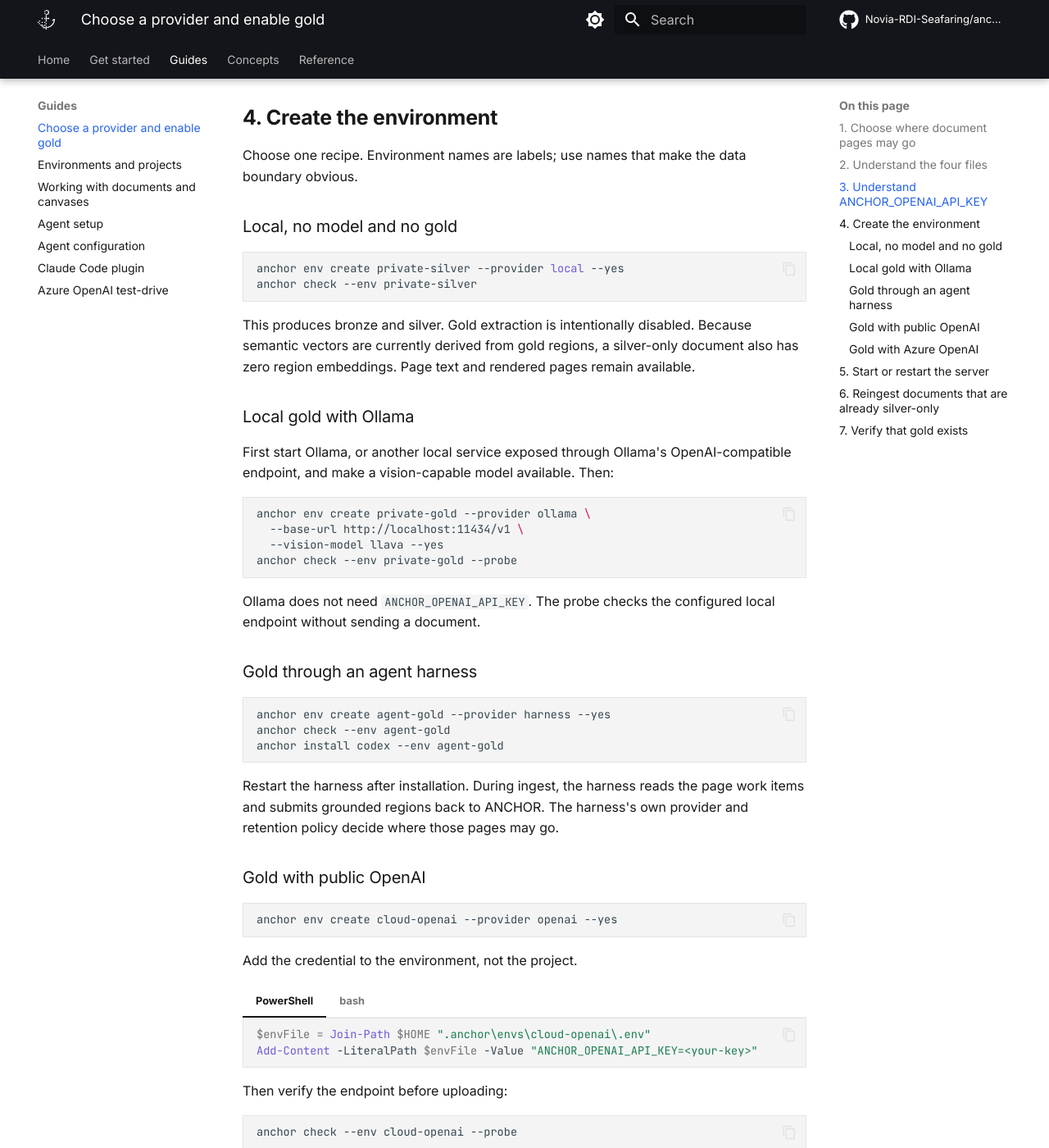
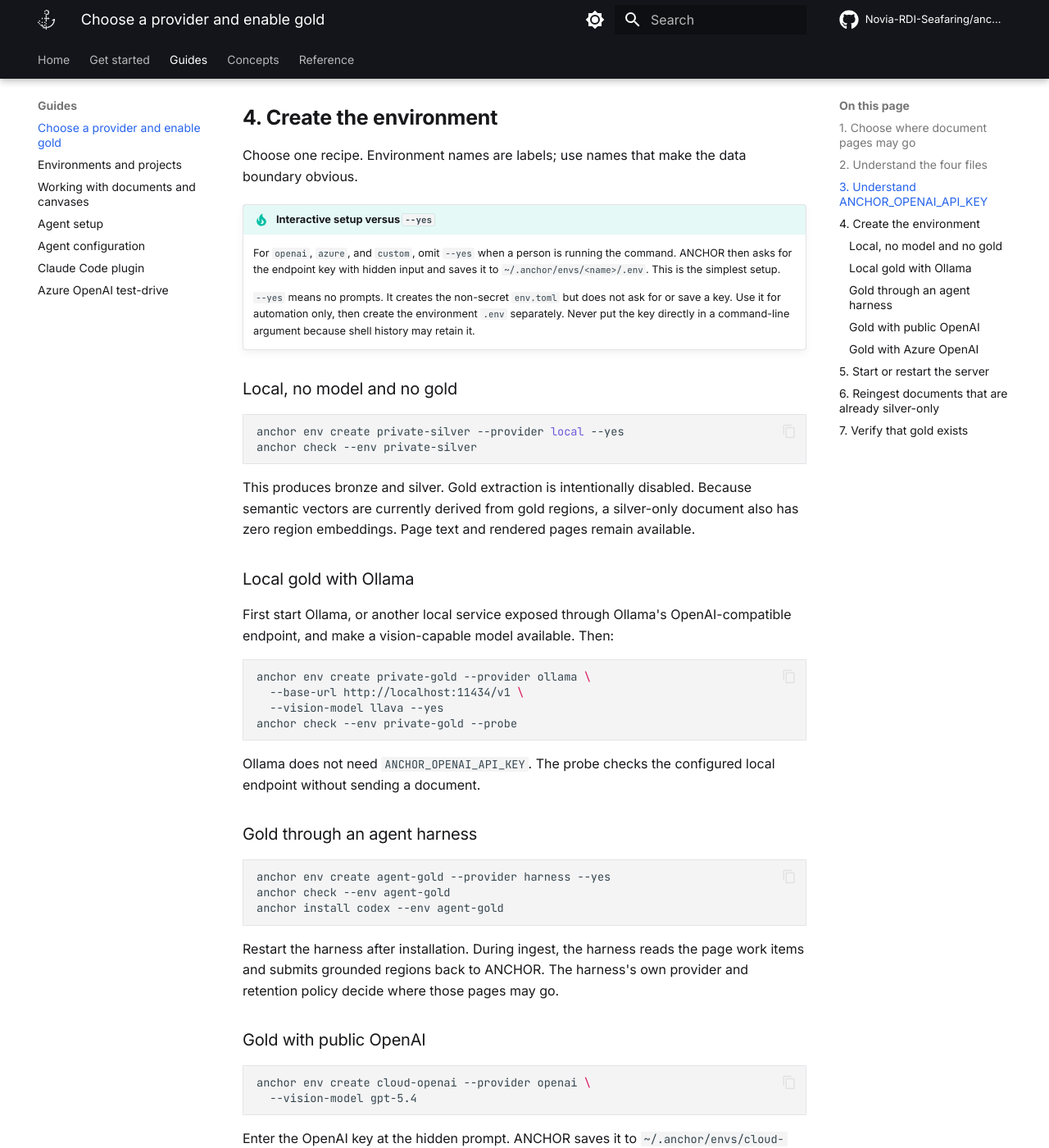
Before and after one commit to Novia-RDI-Seafaring/anchor, an MkDocs documentation site: the page built from docs/guides/provider-setup.md, in a window 1280 px wide and 1400 px high, scrolled down 2881 px. Shown: the whole window at 82% size. Built offline with MkDocs 1.6.1 and Material for MkDocs 9.7.7, drawn with Linux system fonts in a browser that asks for light colours; comment, search, counter and statistics services are not loaded; some of the changed text lies outside the part shown.

Commit message:
Docs/provider setup and gold recovery (#278)
* docs: clarify provider setup and gold recovery

* docs: explain interactive provider credentials

````diff
--- a/docs/guides/provider-setup.md
+++ b/docs/guides/provider-setup.md
@@ -90,6 +90,16 @@ ignored. Also do not put API keys in `env.toml` or `anchor.toml`.
 Choose one recipe. Environment names are labels; use names that make the data
 boundary obvious.
 
+!!! tip "Interactive setup versus `--yes`"
+    For `openai`, `azure`, and `custom`, omit `--yes` when a person is running
+    the command. ANCHOR then asks for the endpoint key with hidden input and
+    saves it to `~/.anchor/envs/<name>/.env`. This is the simplest setup.
+
+    `--yes` means no prompts. It creates the non-secret `env.toml` but does not
+    ask for or save a key. Use it for automation only, then create the
+    environment `.env` separately. Never put the key directly in a command-line
+    argument because shell history may retain it.
+
 ### Local, no model and no gold
 
 ```bash
@@ -132,10 +142,16 @@ provider and retention policy decide where those pages may go.
 ### Gold with public OpenAI
 
 ```bash
-anchor env create cloud-openai --provider openai --yes
+anchor env create cloud-openai --provider openai \
+  --vision-model gpt-5.4
 ```
 
-Add the credential to the environment, not the project.
+Enter the OpenAI key at the hidden prompt. ANCHOR saves it to
+`~/.anchor/envs/cloud-openai/.env`.
+
+For non-interactive setup, add `--yes` to the command and then create the
+credential file yourself. Add the credential to the environment, not the
+project:
 
 === "PowerShell"
 
@@ -164,11 +180,12 @@ Use the Azure OpenAI v1 base URL and a vision-capable deployment name:
 ```bash
 anchor env create work-azure --provider azure \
   --base-url https://<resource>.openai.azure.com/openai/v1/ \
-  --vision-model <deployment-name> --yes
+  --vision-model <deployment-name>
 ```
 
-Add `ANCHOR_OPENAI_API_KEY=<azure-resource-key>` to
-`~/.anchor/envs/work-azure/.env`, then run:
+Enter the Azure resource key at the hidden prompt. For non-interactive setup,
+add `--yes`, then add `ANCHOR_OPENAI_API_KEY=<azure-resource-key>` to
+`~/.anchor/envs/work-azure/.env`. Verify the result:
 
 ```bash
 anchor check --env work-azure --probe
````
Also changed, not shown: README.md (+6 -0 lines).
